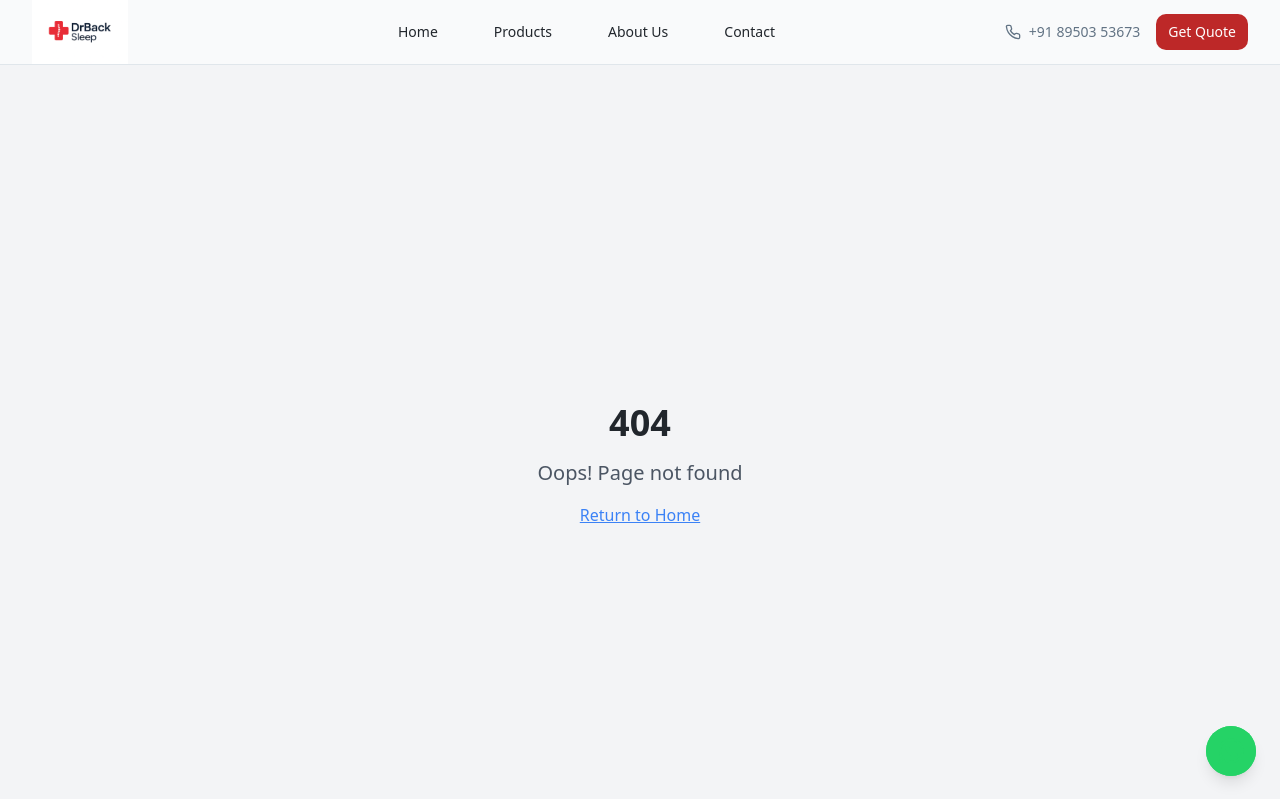
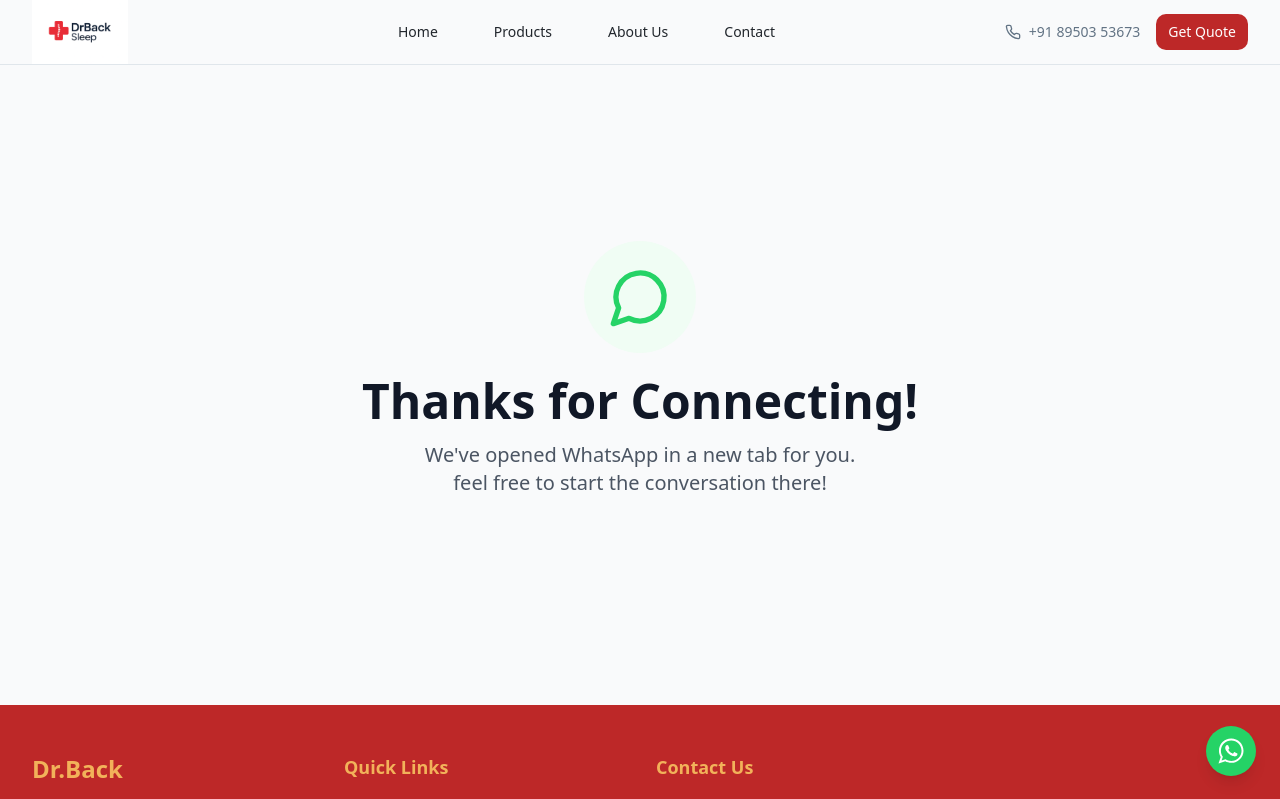
Before and after one commit to iamarpit9/sleepy-india-designs, a React (Vite) app: page /thank-you in a window 1280 px wide. Shown: the top 799 px of the page. Built offline with nearby package versions, Linux system fonts and the light colour scheme.

Commit message:
feat: Add a Thank You page and integrate it into the WhatsApp button's navigation flow.

```diff
--- a/src/App.tsx
+++ b/src/App.tsx
@@ -11,6 +11,7 @@ import Products from "./pages/Products";
 import About from "./pages/About";
 import Contact from "./pages/Contact";
 import NotFound from "./pages/NotFound";
+import ThankYou from "./pages/ThankYou";
 
 const queryClient = new QueryClient();
 
@@ -28,6 +29,7 @@ const App = () => (
               <Route path="/products" element={<Products />} />
               <Route path="/about" element={<About />} />
               <Route path="/contact" element={<Contact />} />
+              <Route path="/thank-you" element={<ThankYou />} />
               {/* ADD ALL CUSTOM ROUTES ABOVE THE CATCH-ALL "*" ROUTE */}
               <Route path="*" element={<NotFound />} />
             </Routes>
--- a/src/components/WhatsAppButton.tsx
+++ b/src/components/WhatsAppButton.tsx
@@ -1,21 +1,29 @@
-import { MessageCircle } from "lucide-react";
+import { useNavigate } from "react-router-dom";
 import { SocialIcon } from "react-social-icons";
 
 const WhatsAppButton = () => {
+  const navigate = useNavigate();
   const phoneNumber = "918950353673"; // Without + or spaces
   const whatsappUrl = `https://wa.me/${phoneNumber}`;
 
+  const handleClick = (e: React.MouseEvent) => {
+    e.preventDefault();
+    window.open(whatsappUrl, '_blank');
+    navigate('/thank-you');
+  };
+
   return (
     <button
-      rel="noopener noreferrer"
+      onClick={handleClick}
       className="fixed bottom-6 right-6 z-50 bg-[#25D366] hover:bg-[#20BA5A] text-white rounded-full shadow-lg hover:shadow-xl transition-all duration-300 hover:scale-110 animate-in fade-in slide-in-from-bottom-4"
       aria-label="Chat on WhatsApp"
     >
-      {/* <MessageCircle className="h-6 w-6" fill="currentColor" /> */}
       <SocialIcon
-        url="https://whatsapp.com"
-        href={whatsappUrl}
-        target="_blank"
+        network="whatsapp"
+        bgColor="transparent"
+        fgColor="white"
+        style={{ height: 50, width: 50 }}
+        as="div"
       />
     </button>
   );
--- /dev/null
+++ b/src/pages/ThankYou.tsx
@@ -0,0 +1,31 @@
+import { useNavigate } from "react-router-dom";
+import { Button } from "@/components/ui/button";
+import { MessageCircle } from "lucide-react";
+import { useEffect } from "react";
+
+const ThankYou = () => {
+  const navigate = useNavigate();
+
+  useEffect(() => {
+    // Optional: Scroll to top when component mounts
+    window.scrollTo(0, 0);
+  }, []);
+
+  return (
+    <div className="min-h-[80vh] flex flex-col items-center justify-center p-4 text-center animate-in fade-in duration-500">
+      <div className="bg-green-50 p-6 rounded-full mb-6">
+        <MessageCircle className="w-16 h-16 text-[#25D366]" />
+      </div>
+
+      <h1 className="text-4xl md:text-5xl font-bold mb-4 text-gray-900">
+        Thanks for Connecting!
+      </h1>
+
+      <p className="text-xl text-gray-600 mb-8 max-w-md">
+        We've opened WhatsApp in a new tab for you. feel free to start the conversation there!
+      </p>
+    </div>
+  );
+};
+
+export default ThankYou;
```
